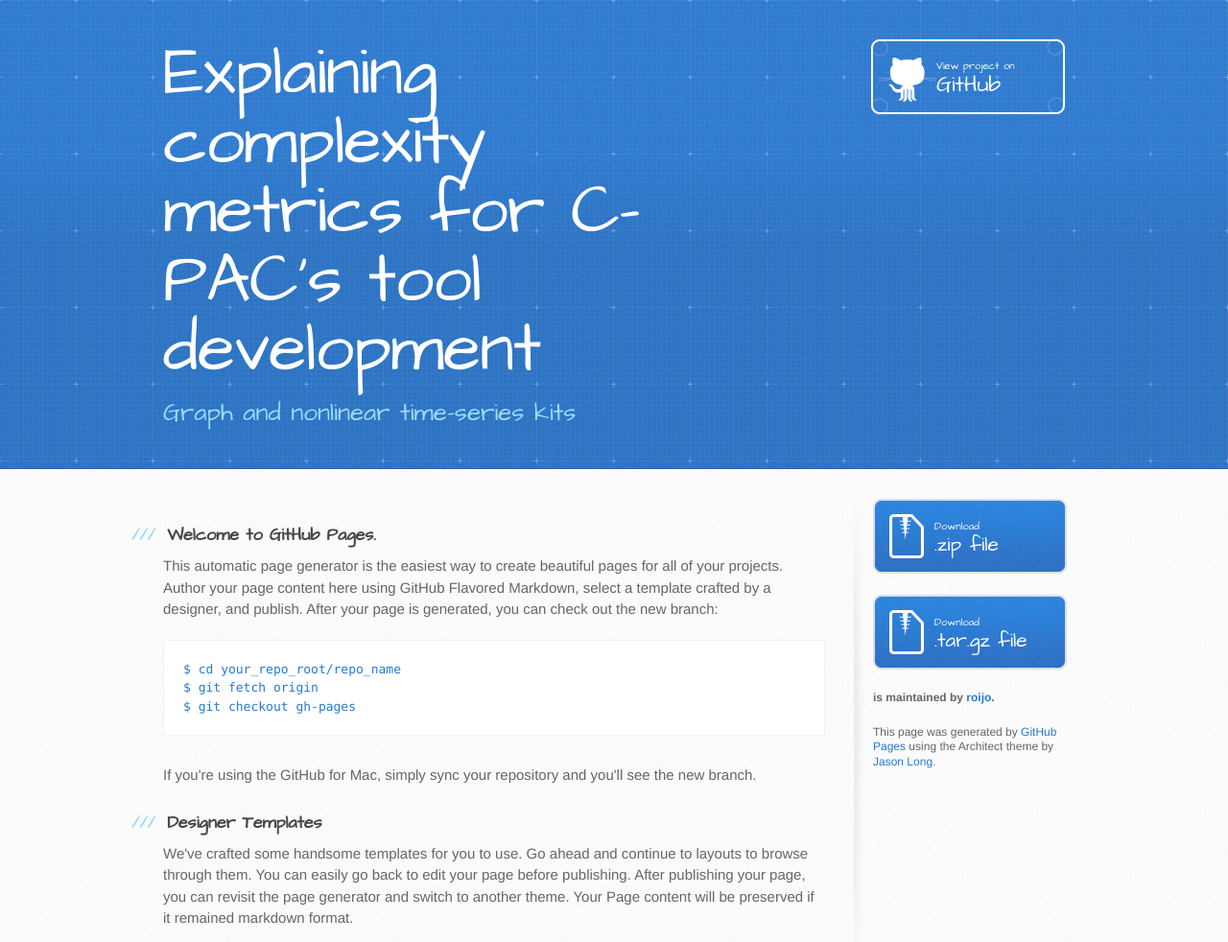
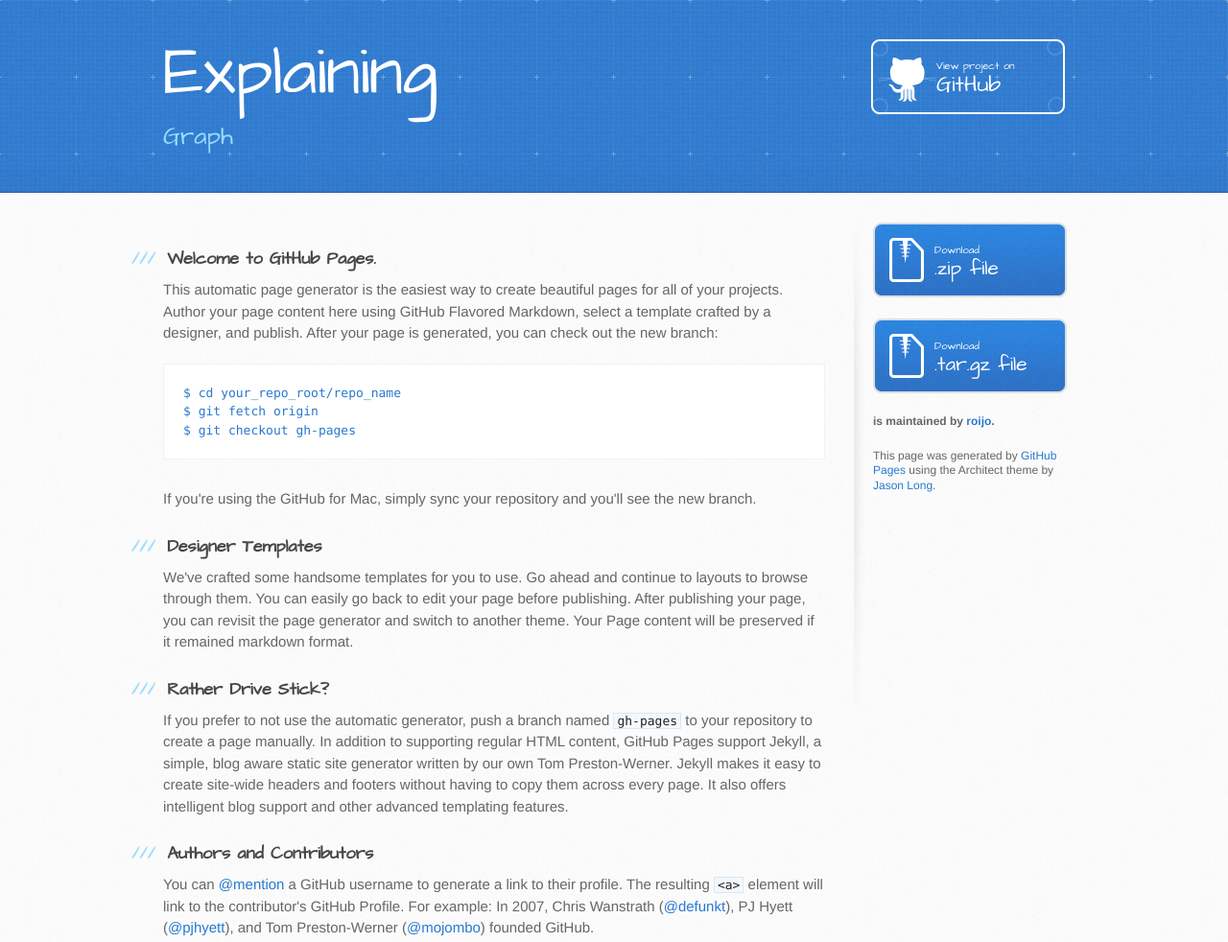
Before and after one commit to roijo/complexity-toolboxing, a plain HTML site: page index.html in a window 1280 px wide. Shown: the top 982 px of the page at 96% size. Drawn offline with Linux system fonts and the light colour scheme.

Commit message:
Update index.html

```diff
--- a/index.html
+++ b/index.html
@@ -19,8 +19,8 @@
   <body>
     <header>
       <div class="inner">
-        <h1>Explaining complexity metrics for C-PAC's tool development</h1>
-        <h2>Graph and nonlinear time-series kits</h2>
+        <h1>Explaining</h1>
+        <h2>Graph</h2>
         <a href="https://github.com/roijo/complexity-toolboxing" class="button"><small>View project on</small> GitHub</a>
       </div>
     </header>
```
